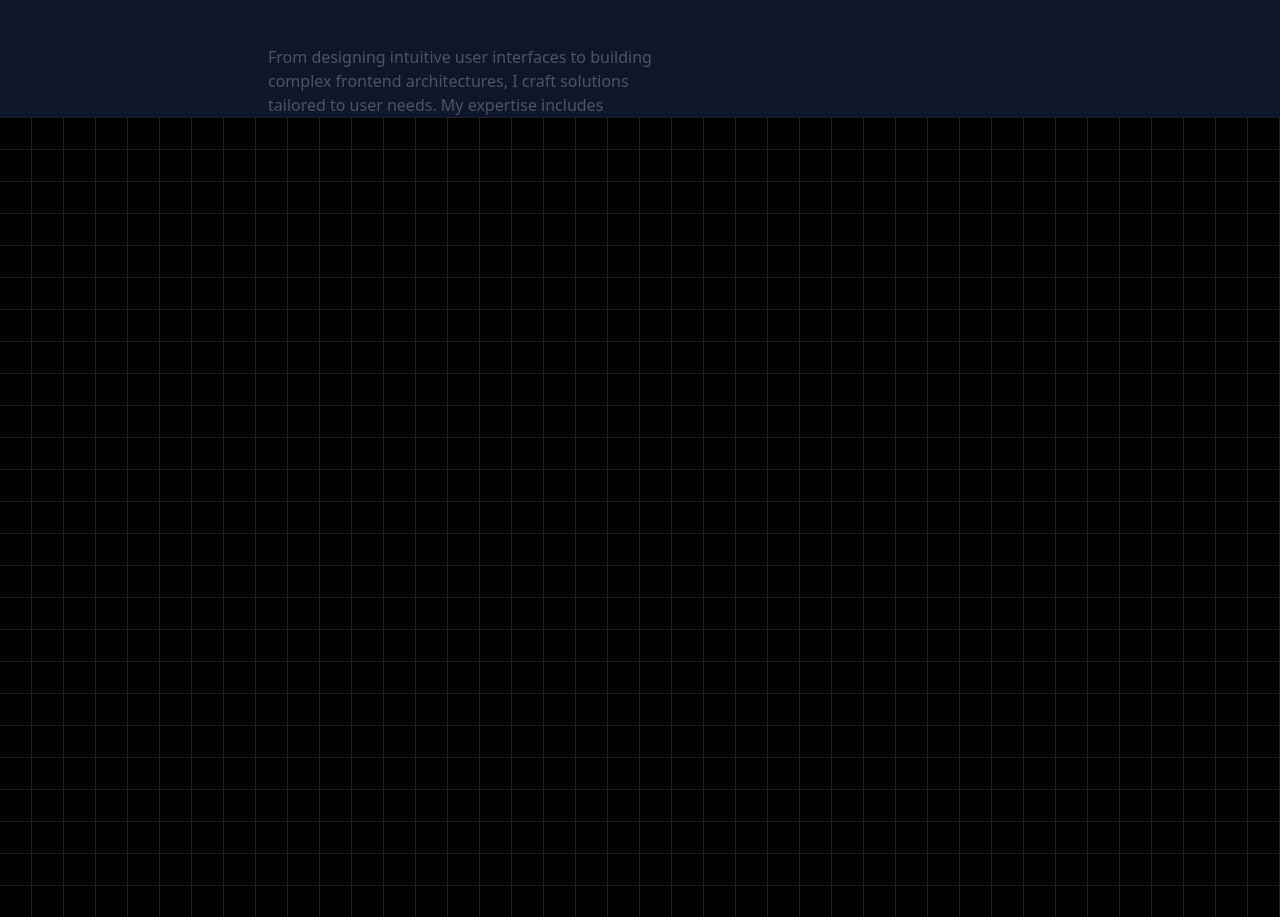
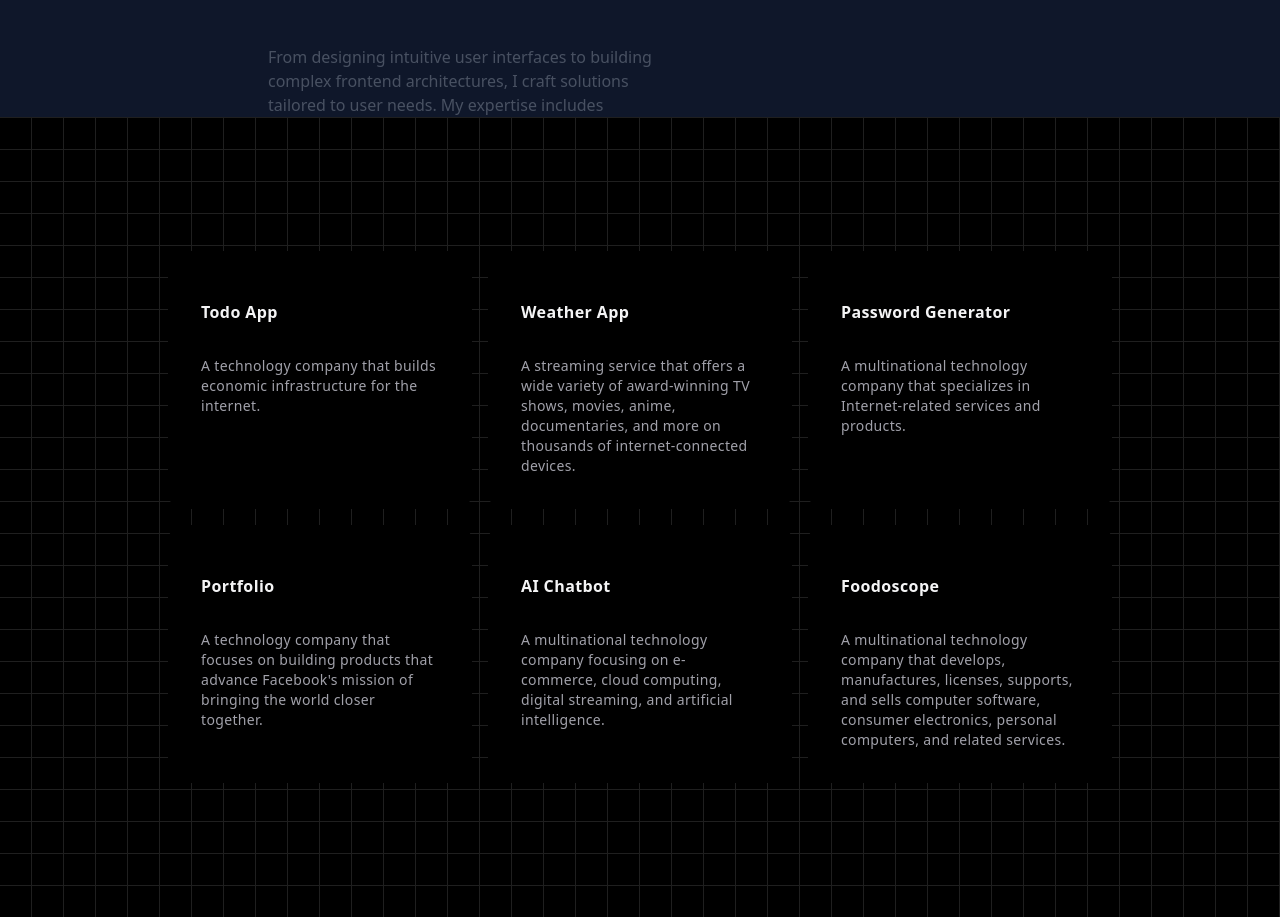
Before and after one commit to aadijaiin/Portfolio, a Next.js app: page / in a window 1280 px wide. Shown: the part 1243-2160 px from the top of the page. Built offline with nearby package versions, Linux system fonts and the light colour scheme.

Commit message:
added more sections

```diff
--- /dev/null
+++ b/app/components/CardHover.jsx
@@ -0,0 +1,48 @@
+import { HoverEffect } from "@/components/ui/card-hover-effect";
+
+export function CardHover() {
+  return (
+    (<div className="max-w-5xl mx-auto px-8">
+      <HoverEffect items={projects} />
+    </div>)
+  );
+}
+
+export const projects = [
+  {
+    title: "Todo App",
+    description:
+      "A technology company that builds economic infrastructure for the internet.",
+    link: "https://todo-app-code.vercel.app/",
+  },
+  {
+    title: "Weather App",
+    description:
+      "A streaming service that offers a wide variety of award-winning TV shows, movies, anime, documentaries, and more on thousands of internet-connected devices.",
+    link: "https://aadijaiin.github.io/Weather-app/",
+  },
+  {
+    title: "Password Generator",
+    description:
+      "A multinational technology company that specializes in Internet-related services and products.",
+    link: "https://aadijaiin.github.io/PasswordGeneratorUsingReact/",
+  },
+  {
+    title: "Portfolio",
+    description:
+      "A technology company that focuses on building products that advance Facebook's mission of bringing the world closer together.",
+    link: "https://portfolio-aadi-jains-projects.vercel.app/",
+  },
+  {
+    title: "AI Chatbot",
+    description:
+      "A multinational technology company focusing on e-commerce, cloud computing, digital streaming, and artificial intelligence.",
+    link: "https://chatbot-umber-delta.vercel.app/",
+  },
+  {
+    title: "Foodoscope",
+    description:
+      "A multinational technology company that develops, manufactures, licenses, supports, and sells computer software, consumer electronics, personal computers, and related services.",
+    link: "https://fork-it-foodoscope.vercel.app/",
+  },
+];
--- /dev/null
+++ b/app/components/ui/card-hover-effect.jsx
@@ -0,0 +1,84 @@
+import { cn } from "@/lib/utils";
+import { AnimatePresence, motion } from "framer-motion";
+import Link from "next/link";
+import { useState } from "react";
+
+export const HoverEffect = ({
+  items,
+  className
+}) => {
+  let [hoveredIndex, setHoveredIndex] = useState(null);
+
+  return (
+    (<div
+      className={cn("grid grid-cols-1 md:grid-cols-2  lg:grid-cols-3  py-10", className)}>
+      {items.map((item, idx) => (
+        <Link
+          href={item?.link}
+          key={item?.link}
+          className="relative group  block p-2 h-full w-full"
+          onMouseEnter={() => setHoveredIndex(idx)}
+          onMouseLeave={() => setHoveredIndex(null)}>
+          <AnimatePresence>
+            {hoveredIndex === idx && (
+              <motion.span
+                className="absolute inset-0 h-full w-full bg-neutral-200 dark:bg-slate-800/[0.8] block  rounded-3xl"
+                layoutId="hoverBackground"
+                initial={{ opacity: 0 }}
+                animate={{
+                  opacity: 1,
+                  transition: { duration: 0.15 },
+                }}
+                exit={{
+                  opacity: 0,
+                  transition: { duration: 0.15, delay: 0.2 },
+                }} />
+            )}
+          </AnimatePresence>
+          <Card>
+            <CardTitle>{item.title}</CardTitle>
+            <CardDescription>{item.description}</CardDescription>
+          </Card>
+        </Link>
+      ))}
+    </div>)
+  );
+};
+
+export const Card = ({
+  className,
+  children
+}) => {
+  return (
+    (<div
+      className={cn(
+        "rounded-2xl h-full w-full p-4 overflow-hidden bg-black border border-transparent dark:border-white/[0.2] group-hover:border-slate-700 relative z-20",
+        className
+      )}>
+      <div className="relative z-50">
+        <div className="p-4">{children}</div>
+      </div>
+    </div>)
+  );
+};
+export const CardTitle = ({
+  className,
+  children
+}) => {
+  return (
+    (<h4 className={cn("text-zinc-100 font-bold tracking-wide mt-4", className)}>
+      {children}
+    </h4>)
+  );
+};
+export const CardDescription = ({
+  className,
+  children
+}) => {
+  return (
+    (<p
+      className={cn("mt-8 text-zinc-400 tracking-wide leading-relaxed text-sm", className)}>
+      {children}
+    </p>)
+  );
+};
--- a/app/page.js
+++ b/app/page.js
@@ -2,7 +2,7 @@
 import React from "react";
 import { BackgroundLines } from "@/components/ui/background-lines";
 import { FlipWords } from "@/components/ui/flip-words";
-
+import {CardHover} from "@/components/CardHover";
 import StickyScrollcomp from "./components/StickyScrollcomp";
 import Navbar from "./components/Navbar";
 
@@ -40,7 +40,9 @@ const Page = () => {
       <section id="About" >
         <StickyScrollcomp />
       </section>
-      <section id="projects" className="h-screen w-screen bg-black bg-grid-white/[0.12]">
+      <section id="projects" className="h-screen w-screen bg-black bg-grid-white/[0.12] flex justify-center items-center flex-wrap">
+
+      <CardHover />
 
       </section>
 
```
